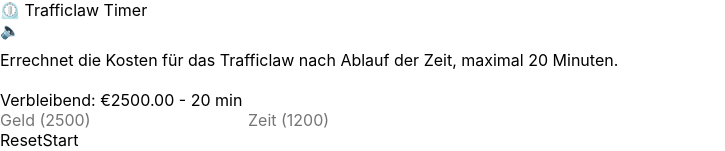
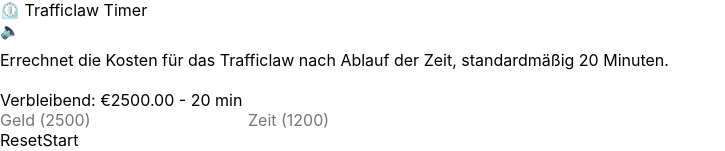
Before and after one commit to prpcodes/trafficlaw.lol, a React (Vite) app: page / in a window 1280 px wide. Shown: the top 151 px of the page, without its empty margins (0-725 px from the left). Built offline with nearby package versions, Linux system fonts and the light colour scheme.

Commit message:
refactored wording

```diff
--- a/src/App.tsx
+++ b/src/App.tsx
@@ -55,7 +55,8 @@
             <Checkbox setPlayAlarm={setPlayAlarm} />
           </div>
           <p>
-            Errechnet die Kosten für das Trafficlaw nach Ablauf der Zeit, maximal <b>20</b> Minuten.
+            Errechnet die Kosten für das Trafficlaw nach Ablauf der Zeit, standardmäßig <b>20 </b>
+            Minuten.
           </p>
           {/* PROGRESS */}
           <Progress money={money} />
```
